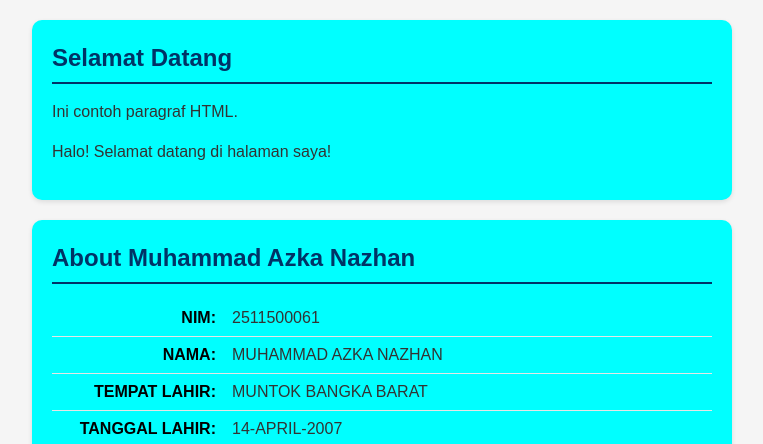
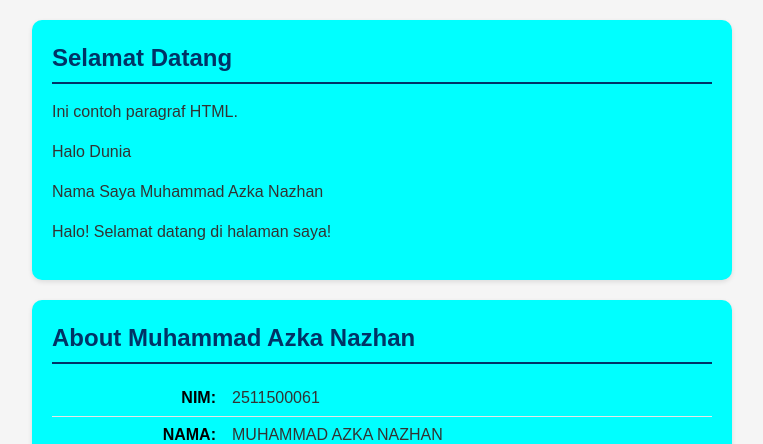
Before and after one commit to 2511500061azka/2511500061-PWD-TI1B-2526O, a PHP site: page /pertemuan-06/index.php in a window 1280 px wide. Shown: the part 155-599 px from the top of the page, without its empty margins (258-1021 px from the left). Run offline with PHP 8.4, Linux system fonts and the light colour scheme.

Commit message:
variabel php

```diff
--- a/pertemuan-06/index.php
+++ b/pertemuan-06/index.php
@@ -27,6 +27,10 @@
     <section id="home">
       <h2>Selamat Datang</h2>
       <p>Ini contoh paragraf HTML.</p>
+      <?php
+      echo "<p>Halo Dunia</p>";
+      echo "<p>Nama Saya Muhammad Azka Nazhan</P>";
+      ?>
     </section>
 
     <?php
```
